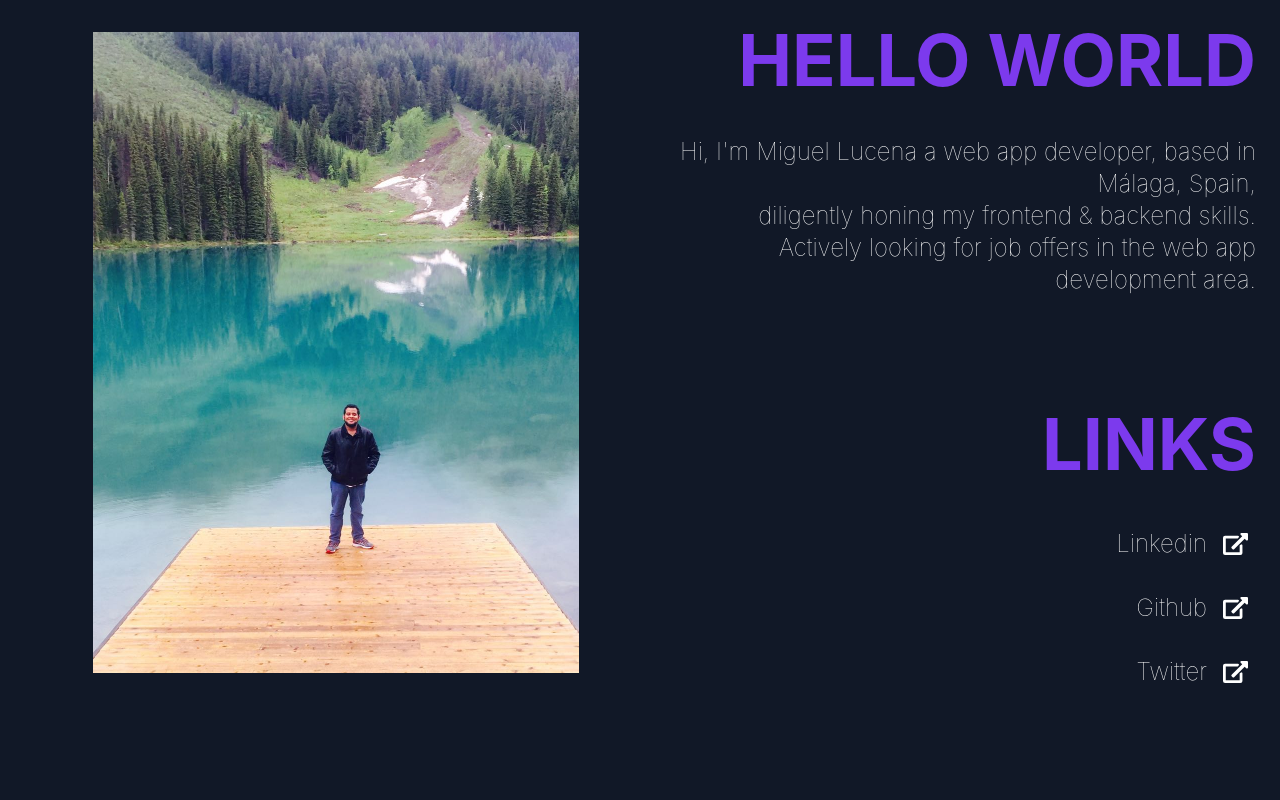
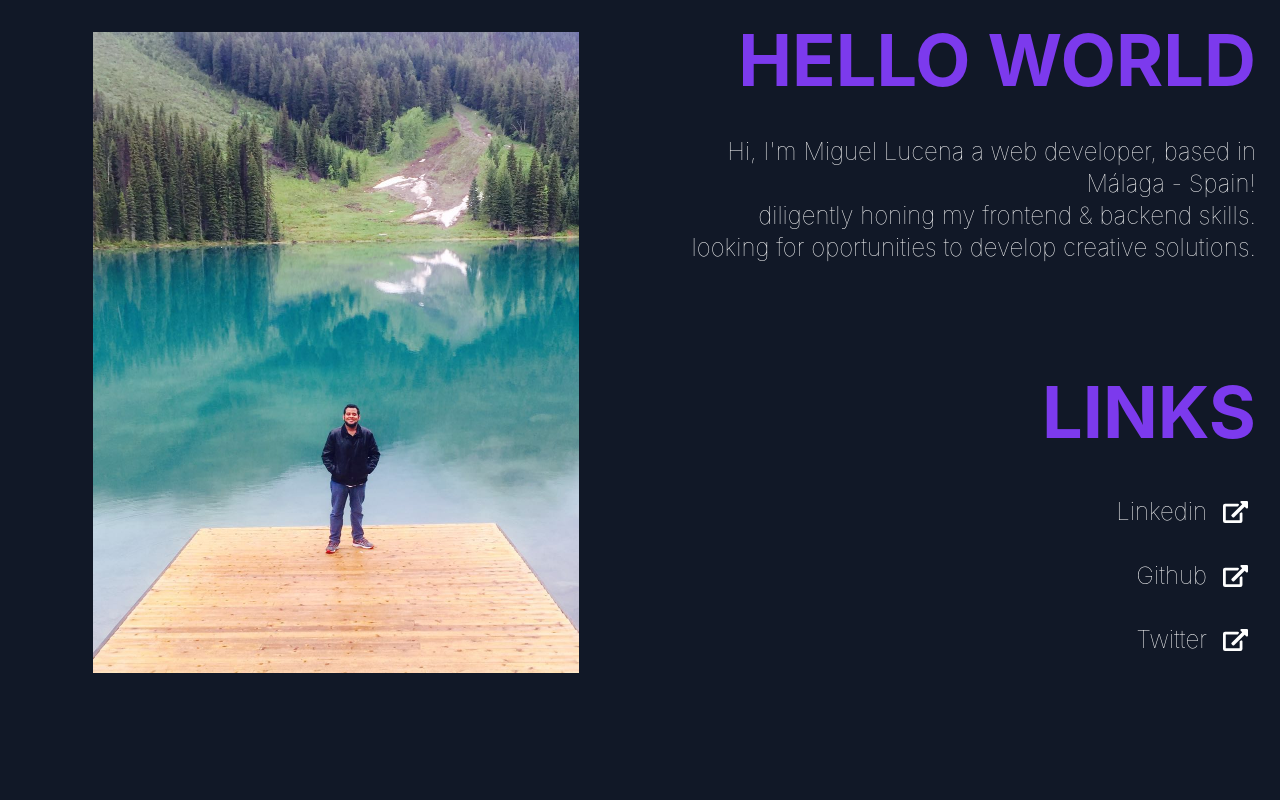
Before and after one commit to tKayZells/personal-site, a Next.js app: page / in a window 1280 px wide. Both pictures are taken after a click on the link "about me". Shown: the top 800 px of the page. Built offline with nearby package versions, Linux system fonts and the light colour scheme.

Commit message:
Update text

```diff
--- a/components/sections/about.jsx
+++ b/components/sections/about.jsx
@@ -19,9 +19,9 @@ export default function About() {
                                 HELLO WORLD
                         </h3>
                         <p className="md:text-2xl text-lg text-white font-thin p-2 my-4 ">
-                            <span className={ "inline-block " + style.fadeInLeftBase } data-scroll data-scroll-class={ style.fadeInLeftScroll } data-scroll-repeat="true" >Hi, I'm Miguel Lucena a web app developer, based in M&aacute;laga, Spain,</span>
+                            <span className={ "inline-block " + style.fadeInLeftBase } data-scroll data-scroll-class={ style.fadeInLeftScroll } data-scroll-repeat="true" >Hi, I'm Miguel Lucena a web developer, based in M&aacute;laga - Spain!</span>
                             <span className={ "inline-block " + style.fadeInLeftBase } data-scroll data-scroll-class={ style.fadeInLeftScroll } data-scroll-repeat="true">diligently honing my frontend & backend skills.</span>
-                            <span className={ "inline-block " + style.fadeInLeftBase } data-scroll data-scroll-class={ style.fadeInLeftScroll } data-scroll-repeat="true">Actively looking for job offers in the web app development area.</span>
+                            <span className={ "inline-block " + style.fadeInLeftBase } data-scroll data-scroll-class={ style.fadeInLeftScroll } data-scroll-repeat="true">looking for oportunities to develop creative solutions.</span>
                         </p>
                     </div>
                     <div className="mb-10">
```
